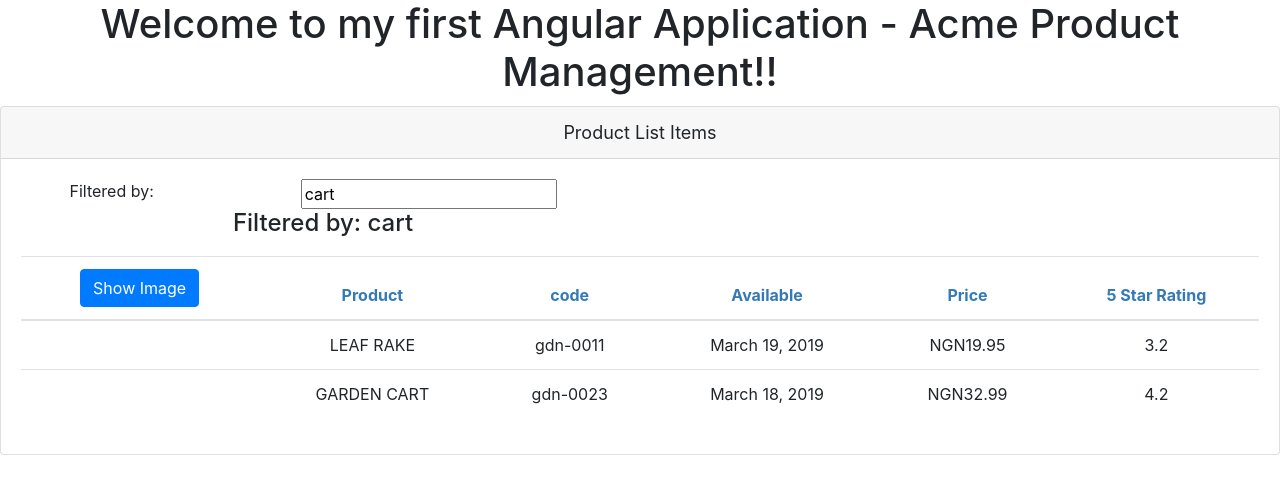
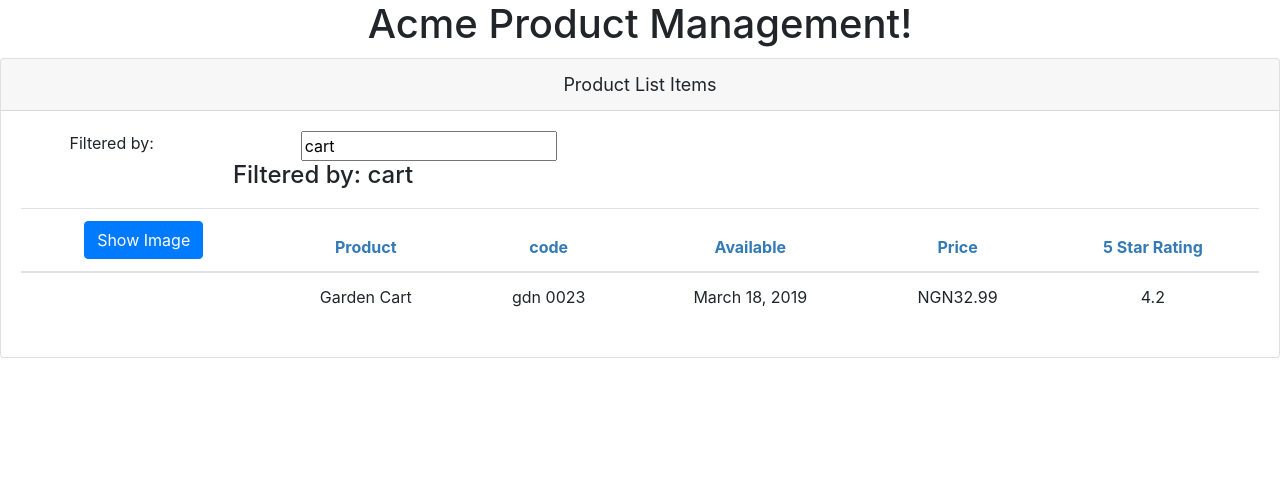
Before and after one commit to sink-opuba/acme, an Angular app: page / in a window 1280 px wide. Shown: the top 494 px of the page. Built offline with nearby package versions, Linux system fonts and the light colour scheme.

Commit message:
transform data with custom pipe and implement product filtering

```diff
--- a/src/app/app.component.html
+++ b/src/app/app.component.html
@@ -1,5 +1,5 @@
 <!--The content below is only a placeholder and can be replaced.-->
 <div style="text-align:center">
-  <h1>Welcome to my first Angular Application - {{ pageTitle }}!!</h1>
+  <h1>{{ pageTitle }}!</h1>
   <pm-products></pm-products>
 </div>
--- a/src/app/app.module.ts
+++ b/src/app/app.module.ts
@@ -4,9 +4,10 @@ import { FormsModule} from '@angular/forms';
 
 import { AppComponent } from "./app.component";
 import { ProductListComponent } from "./products/product-list.component";
+import { convertToSpacesPipe } from './shared/convertToSpacesPipe';
 
 @NgModule({
-  declarations: [AppComponent, ProductListComponent],
+  declarations: [AppComponent, ProductListComponent, convertToSpacesPipe],
   imports: [BrowserModule, FormsModule],
   bootstrap: [AppComponent]
 })
--- a/src/app/products/product-list.component.html
+++ b/src/app/products/product-list.component.html
@@ -3,12 +3,12 @@
   <div class="card-body">
     <div class="row">
       <div class="col-md-2">Filtered by:</div>
-      <div class="col-md-4" ><input [(ngModel)]="listFilter" type="text" /></div>
+      <div class="col-md-4"><input [(ngModel)]="listFilter" type="text" /></div>
     </div>
 
     <div class="row">
       <div class="col-md-6">
-        <h4>Filtered by: {{listFilter}}</h4>
+        <h4>Filtered by: {{ listFilter}}</h4>
       </div>
     </div>
     <div class="table-responsive">
@@ -28,7 +28,7 @@
           </tr>
         </thead>
         <tbody>
-          <tr *ngFor="let product of products">
+          <tr *ngFor="let product of filteredProducts">
             <td>
               <img
                 *ngIf="showImage"
@@ -39,10 +39,12 @@
                 alt="{{ product.productName }}"
               />
             </td>
-            <td>{{ product.productName | uppercase}}</td>
-            <td>{{ product.productCode | lowercase}}</td>
+            <td>{{ product.productName }}</td>
+            <td>
+              {{ product.productCode | lowercase | convertToSpaces: "-" }}
+            </td>
             <td>{{ product.releaseDate }}</td>
-            <td>{{ product.price | currency: 'NGN' : 'symbol' : '2.2-2'}}</td>
+            <td>{{ product.price | currency: "NGN":"symbol":"2.2-2" }}</td>
             <td>{{ product.starRating }}</td>
           </tr>
         </tbody>
--- a/src/app/products/product-list.component.ts
+++ b/src/app/products/product-list.component.ts
@@ -1,38 +1,66 @@
-import { Component } from "@angular/core";
-import { Iproduct } from './product';
+import { Component, OnInit } from "@angular/core";
+import { Iproduct } from "./product";
 
 @Component({
   selector: "pm-products",
   templateUrl: "./product-list.component.html",
-  styleUrls: ['./product-list.component.css']
+  styleUrls: ["./product-list.component.css"]
 })
-export class ProductListComponent {
-  pageTitle: string = 'Product List Items';
+export class ProductListComponent implements OnInit {
+  pageTitle: string = "Product List Items";
   imageWidth: number = 50;
   imageMargin: number = 2;
   showImage: boolean = false;
-  listFilter: string = 'cart';
-  products: Iproduct[] = [{
-    "productId": 1,
-    "productName": "Leaf Rake",
-    "productCode": "GDN-0011",
-    "releaseDate": "March 19, 2019",
-    "description": "Leaf rake with 48-inch wooden handle.",
-    "price": 19.95,
-    "starRating": 3.2,
-    "imageUrl": "assets/images/leaf_rake.png"
-  },
+  _listFilter: string;
+
+  get listFilter(): string {
+    return this._listFilter;
+  }
+
+  set listFilter(value: string) {
+    this._listFilter = value;
+    this.filteredProducts = this.listFilter
+      ? this.performFilter(this.listFilter)
+      : this.products;
+  }
+  filteredProducts: Iproduct[];
+  products: Iproduct[] = [
     {
-      "productId": 2,
-      "productName": "Garden Cart",
-      "productCode": "GDN-0023",
-      "releaseDate": "March 18, 2019",
-      "description": "15 gallon capacity rolling garden cart",
-      "price": 32.99,
-      "starRating": 4.2,
-      "imageUrl": "assets/images/garden_cart.png"
-    }];
-    toggleImage(): void {
-      this.showImage = !this.showImage;
+      productId: 1,
+      productName: "Leaf Rake",
+      productCode: "GDN-0011",
+      releaseDate: "March 19, 2019",
+      description: "Leaf rake with 48-inch wooden handle.",
+      price: 19.95,
+      starRating: 3.2,
+      imageUrl: "assets/images/leaf_rake.png"
+    },
+    {
+      productId: 2,
+      productName: "Garden Cart",
+      productCode: "GDN-0023",
+      releaseDate: "March 18, 2019",
+      description: "15 gallon capacity rolling garden cart",
+      price: 32.99,
+      starRating: 4.2,
+      imageUrl: "assets/images/garden_cart.png"
     }
+  ];
+  constructor() {
+    this.filteredProducts = this.products;
+    this.listFilter = 'cart';
+  }
+  performFilter(filterBy: string) {
+    filterBy = filterBy.toLocaleLowerCase();
+    return this.products.filter(
+      (product: Iproduct) =>
+        product.productName.toLocaleLowerCase().indexOf(filterBy) !== -1
+    );
+  }
+  toggleImage(): void {
+    this.showImage = !this.showImage;
+  }
+  ngOnInit(): void {
+    console.log("In ngOnInit!");
+  }
 }
--- /dev/null
+++ b/src/app/shared/convertToSpacesPipe.ts
@@ -0,0 +1,9 @@
+import { Pipe, PipeTransform } from '@angular/core';
+
+@Pipe({name: 'convertToSpaces'})
+
+export class convertToSpacesPipe implements PipeTransform {
+  transform(value: string, character: string): string {
+    return value.replace(character, ' ');
+  }
+}
--- a/src/index.html
+++ b/src/index.html
@@ -2,7 +2,7 @@
 <html lang="en">
   <head>
     <meta charset="utf-8" />
-    <title>APM</title>
+    <title>ACME</title>
     <base href="/" />
 
     <meta name="viewport" content="width=device-width, initial-scale=1" />
```
